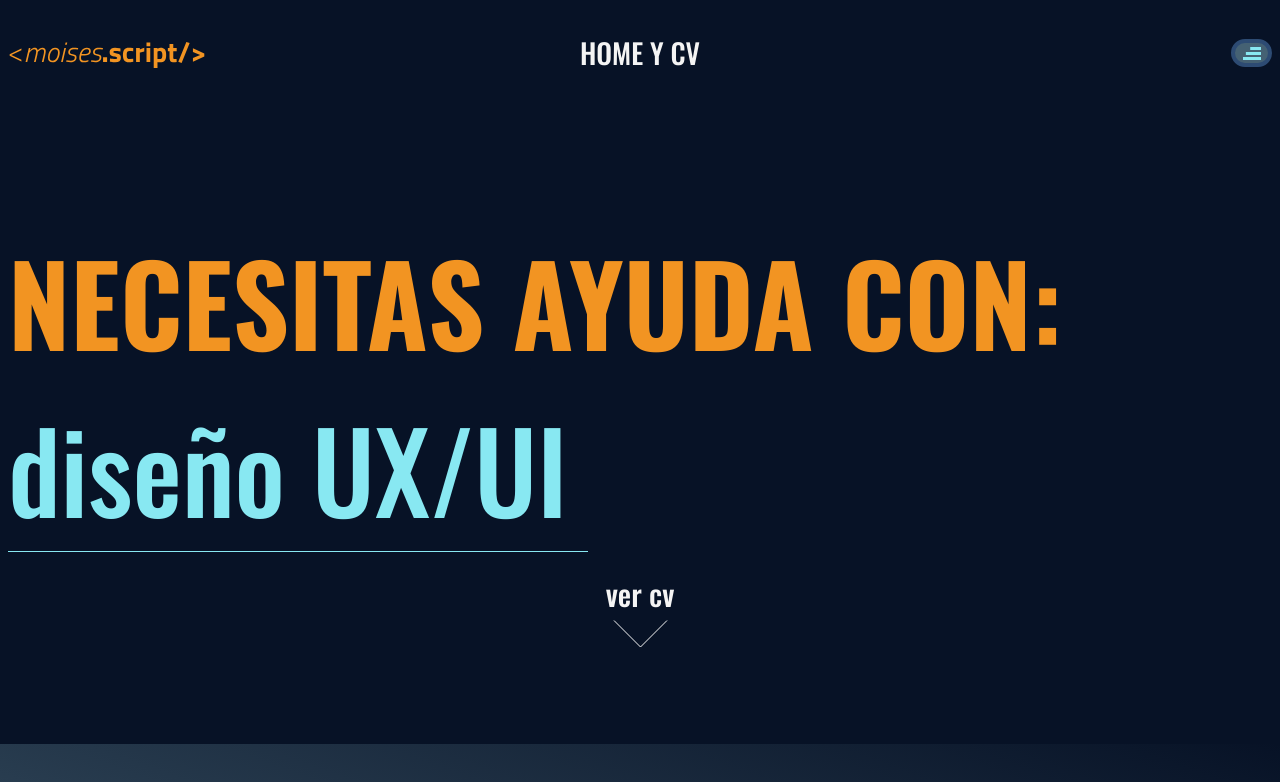
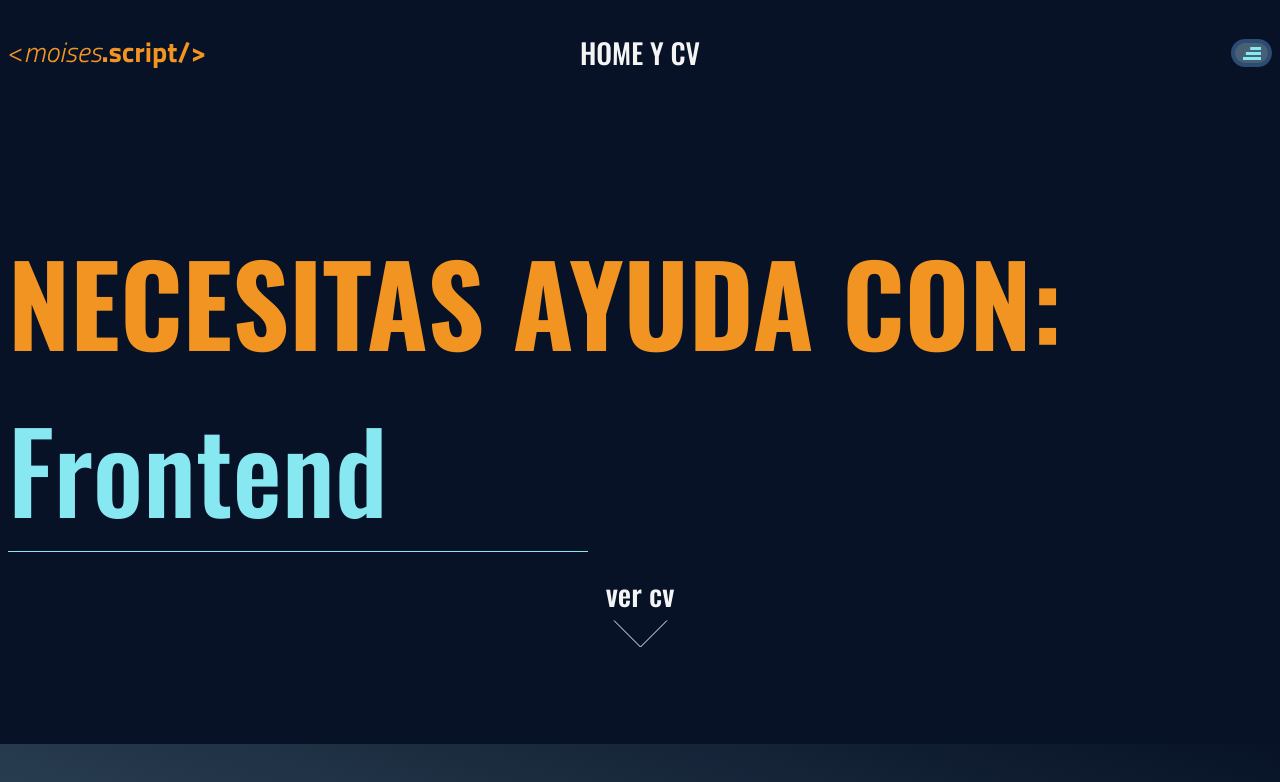
Before and after one commit to comicway/MoisesScript, a React (Vite) app: page / in a window 1280 px wide. Shown: the top 782 px of the page. Built offline with nearby package versions, Linux system fonts and the light colour scheme.

Commit message:
Interactividad en el SlidePage
Interactividad en el SlidePage

```diff
--- a/src/Components/SlidePage/SlidePage.jsx
+++ b/src/Components/SlidePage/SlidePage.jsx
@@ -1,9 +1,26 @@
+import { useState, useEffect } from "react";
+
 const SlidePage = () => {
+    const [currentText, setCurrentText] = useState("Diseño UX/UI");
+    const texts = ["Diseño UX/UI", "Frontend", "Videojuegos", "Paid Media"];
+
+    useEffect(() => {
+        const intervalId = setInterval(() => {
+            setCurrentText(prevText => {
+                const currentIndex = texts.indexOf(prevText);
+                const nextIndex = (currentIndex + 1) % texts.length;
+                return texts[nextIndex];
+            });
+        }, 6000);
+
+        return () => clearInterval(intervalId);
+    }, []);
+
     return (
         <>
             <div className="container mx-auto px-2">
                 <h2 className="font-bold font-Oswald uppercase text-naranjo mt-28 text-[70px] sm:text-h1pagina ">Necesitas ayuda con:</h2>
-                <h1 className="font-Oswald text-azulbrillante text-[69px] border-b border-azulbrillante mb-6 w-[360px] sm:w-[580px] sm:text-h1pagina">diseño UX/UI</h1>
+                <h1 className="font-Oswald text-azulbrillante text-[69px] border-b border-azulbrillante mb-6 w-[360px] sm:w-[580px] sm:text-h1pagina">{currentText}</h1>
                 <span className="flex justify-center font-Oswald text-3xl text-letrablanca">ver cv</span>
                 <div className="mx-auto w-55 mt-2">
                     <a href="#cv">
@@ -14,4 +31,5 @@ const SlidePage = () => {
         </>
     )
 }
-export default SlidePage
+
+export default SlidePage;
```
